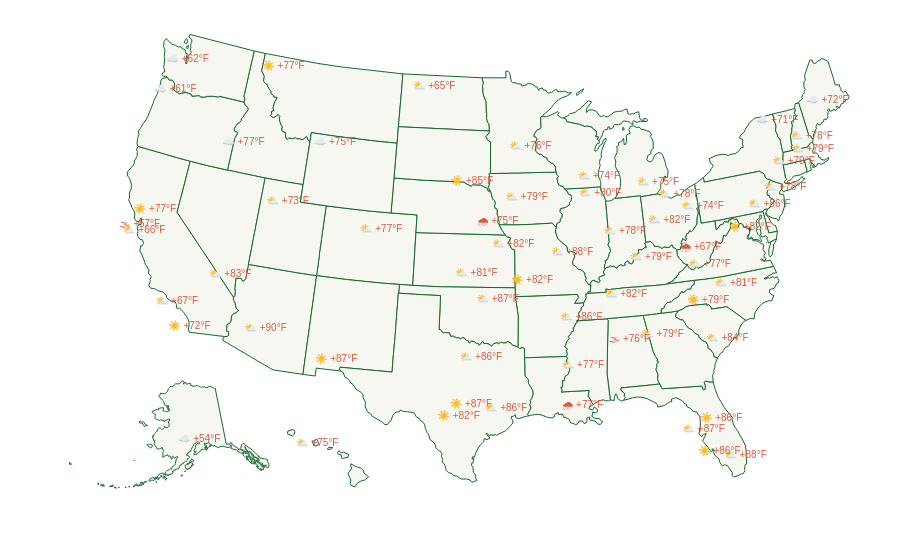
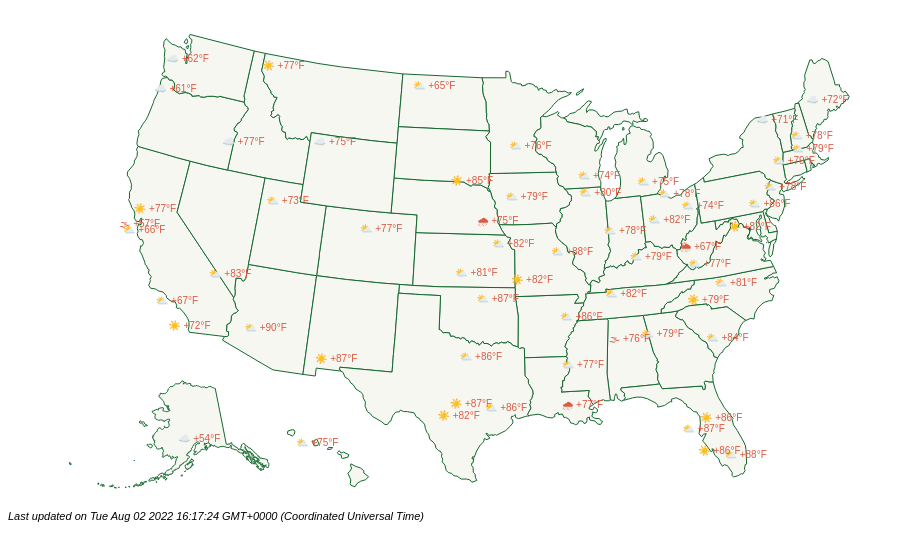
Before and after one commit to yourappi/yourappi.github.io, a plain HTML site: page index.html in a window 1280 px wide. Shown: the whole page, without its empty margins (0-905 px from the left). Drawn offline with nearby package versions, Linux system fonts and the light colour scheme.

Commit message:
Update index.html

```diff
--- a/index.html
+++ b/index.html
@@ -181,5 +181,16 @@ svg.selectAll("circle")
 
 });
 </script>
+<script>
+addEventListener('DOMContentLoaded', (event) => {
+    var cDate = new Date();
+    document.getElementById("now").innerHTML = "Last updated on " + cDate.toString();
+    document.getElementById("now").style.fontStyle = "italic";
+});
+</script>
+
+<div id="now">
+</div>
+
 </body>
 </html>
```
